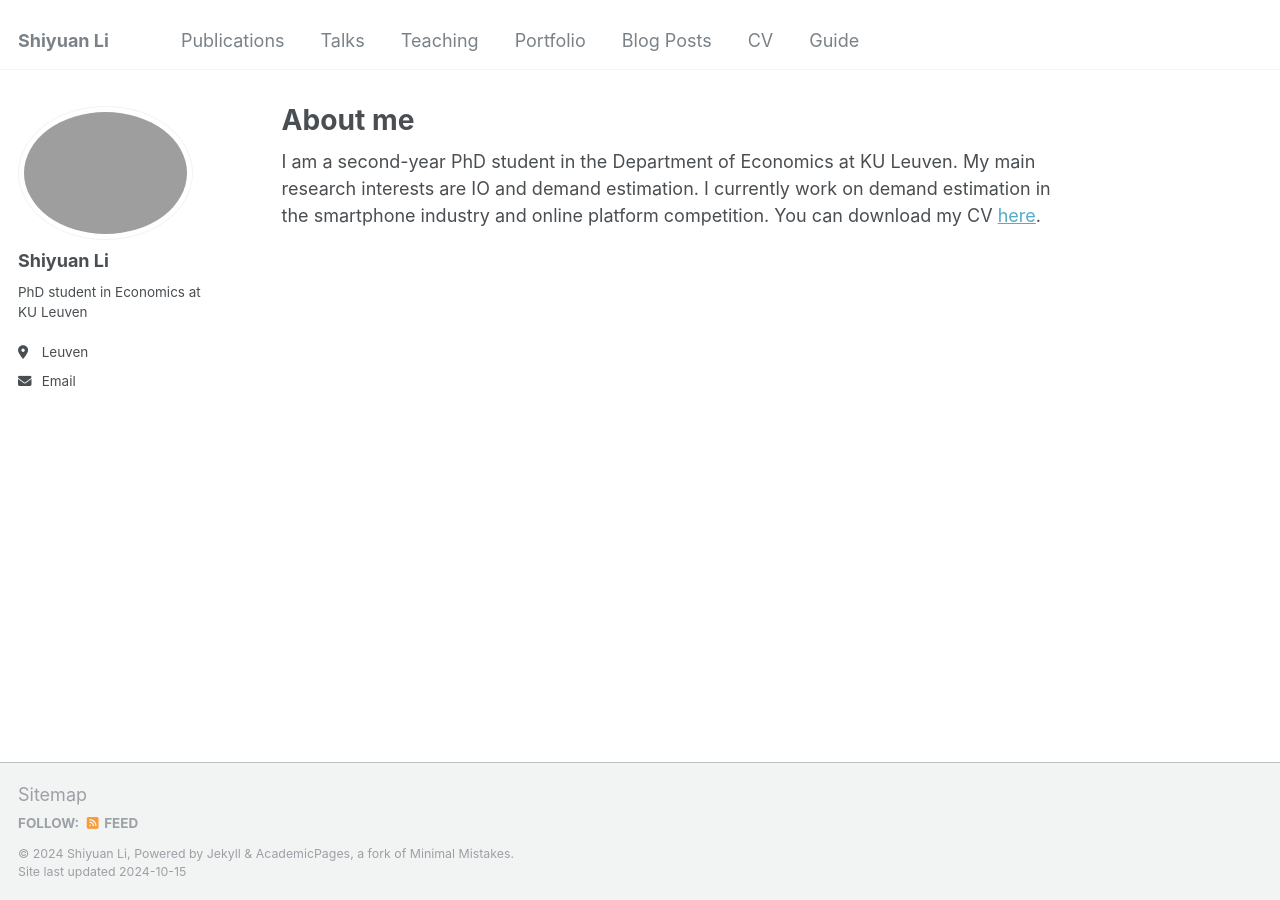
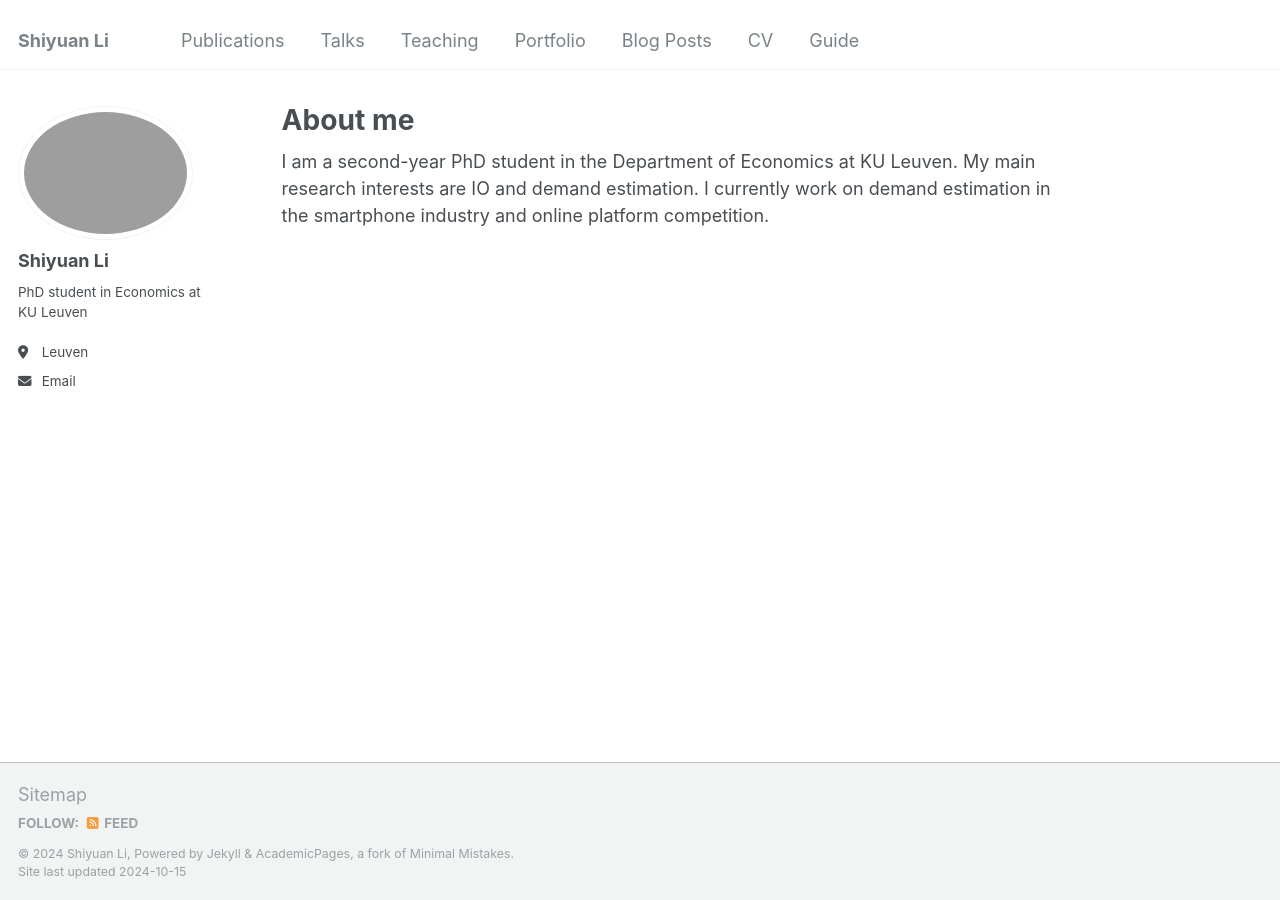
Before and after one commit to ShiyuanLi1/shiyuanli1.github.io, a Jekyll site: the page built from _pages/about.md, in a window 1280 px wide. Built offline with Jekyll 4.4.1, drawn with Linux system fonts in a browser that asks for light colours.

Commit message:
Update about.md

```diff
--- a/_pages/about.md
+++ b/_pages/about.md
@@ -8,4 +8,3 @@ redirect_from:
 ---
 
 I am a second-year PhD student in the Department of Economics at KU Leuven. My main research interests are IO and demand estimation. I currently work on demand estimation in the smartphone industry and online platform competition.
-You can download my CV [here]().
```
